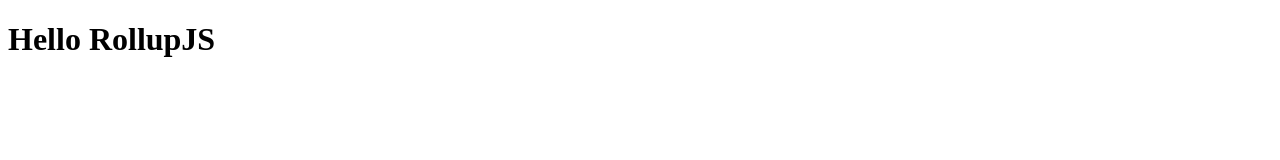
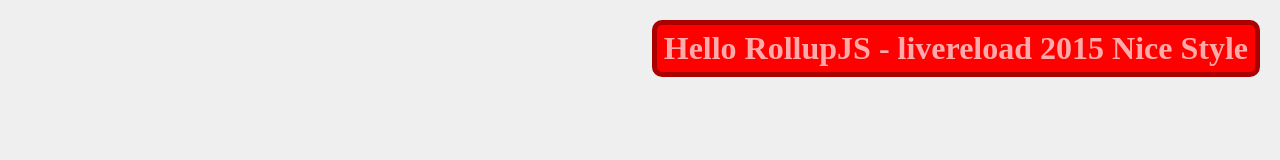
Before and after one commit to brutaldesigndk/rollupjs-sandbox, a website: page index.html in a window 1280 px wide. Drawn offline with Linux system fonts and the light colour scheme; files that its build step writes are made by us from their sources.

Commit message:
added live-reload

```diff
--- /dev/null
+++ b/css/main.css
@@ -0,0 +1,18 @@
+html, body {
+	padding: 0;
+	margin: 0;
+	background: #efefef;
+	position: relative;
+}
+
+h1 {
+	padding: 5px 7px;
+	margin: 0;
+	color: #ffaaaa;
+	background: #ff0000;
+	border: 5px solid #aa0000;
+	border-radius: 10px;
+	position: absolute;
+	right: 20px;
+	top: 20px;
+}
--- a/index.html
+++ b/index.html
@@ -2,9 +2,10 @@
 <html>
 <head>
 	<title>RollupJS sandbox</title>
+	<link rel="stylesheet" href="css/main.css">
 </head>
 <body>
-	<h1>Hello RollupJS</h1>
+	<h1>Hello RollupJS - livereload 2015 Nice Style</h1>
 	<script src="out/main.js"></script>
 </body>
 </html>
```
Also changed, not shown: package.json (+7 -1 lines), server.js (added, +14 -0 lines).
